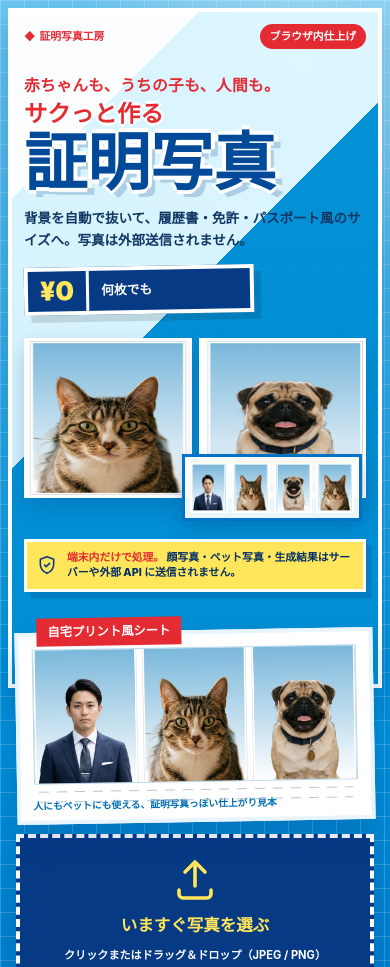
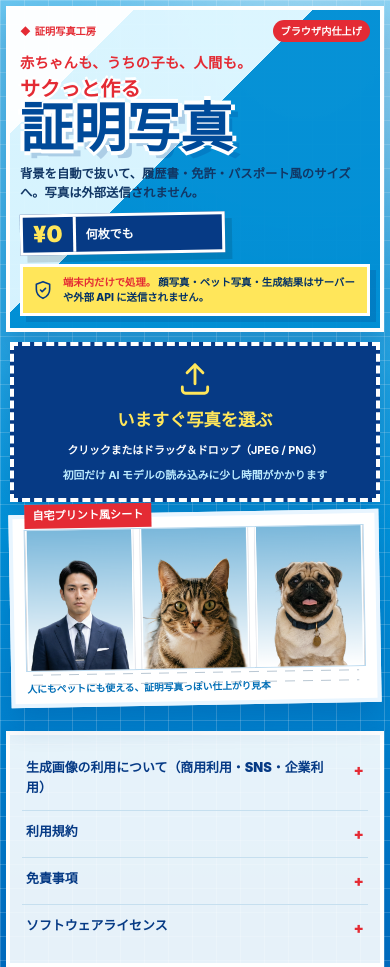
Before and after one commit to nyanko3141592/Local-IdPhotoMaker, a website built with Vite: page index.html in a window 390 px wide. Shown: the top 967 px of the page. Built offline with nearby package versions, Linux system fonts and the light colour scheme.

Commit message:
スマホ表示を最適化

```diff
--- a/src/main.ts
+++ b/src/main.ts
@@ -122,7 +122,8 @@ loading.hidden = true;
 function setCanvasSize() {
   canvas.width = state.aspect.w * PREVIEW_PX_PER_MM;
   canvas.height = state.aspect.h * PREVIEW_PX_PER_MM;
-  const maxH = Math.min(480, window.innerHeight * 0.6);
+  const isMobile = window.matchMedia("(max-width: 640px)").matches;
+  const maxH = isMobile ? Math.min(360, window.innerHeight * 0.44) : Math.min(480, window.innerHeight * 0.6);
   const scale = Math.min(1, maxH / canvas.height);
   canvas.style.width = `${canvas.width * scale}px`;
   canvas.style.height = `${canvas.height * scale}px`;
--- a/src/style.css
+++ b/src/style.css
@@ -723,66 +723,80 @@ footer p { margin: 4px 0; }
 
 @media (max-width: 640px) {
   main {
-    width: min(100% - 16px, 1120px);
-    padding-top: 8px;
+    width: min(100% - 12px, 1120px);
+    padding-top: 6px;
   }
 
   header {
     border-width: 4px;
-    padding: 12px 12px 92px;
+    padding: 10px 10px 12px;
   }
 
-  .brand-strip { font-size: .72rem; }
-  .kicker { font-size: 1.05rem; }
-  h1 { font-size: clamp(3rem, 17vw, 4.2rem); }
-  h1 span { font-size: 1.55rem; }
-  .sub { font-size: .9rem; }
+  .brand-strip { font-size: .68rem; }
+  .brand-strip span:last-child { padding: 3px 8px; }
+  .hero-grid {
+    gap: 10px;
+    margin-top: 10px;
+  }
+  .hero-copy { padding-top: 0; }
+  .kicker { font-size: .95rem; }
+  h1 { font-size: clamp(2.55rem, 14.5vw, 3.55rem); }
+  h1 span {
+    margin-bottom: 5px;
+    font-size: 1.34rem;
+  }
+  .sub {
+    margin-top: 12px;
+    font-size: .82rem;
+    line-height: 1.55;
+  }
 
   .price-burst {
-    width: 230px;
-    margin-top: 14px;
+    width: 205px;
+    margin-top: 11px;
+    border-width: 3px;
   }
 
-  .price-burst strong { font-size: 1.75rem; }
-  .price-burst span { font-size: .85rem; }
+  .price-burst strong {
+    padding: 6px 10px;
+    font-size: 1.52rem;
+  }
+  .price-burst span {
+    padding: 7px 10px;
+    font-size: .8rem;
+  }
 
   .hero-visual {
-    grid-template-columns: 1fr 1fr;
-    gap: 7px;
-    min-height: 185px;
-  }
-
-  .portrait { border-width: 3px; }
-  .portrait-main,
-  .portrait-side { height: 160px; }
-
-  .mini-row {
-    grid-template-columns: repeat(4, 38px);
-    gap: 4px;
-    padding: 5px;
-    right: 4px;
-    bottom: 2px;
+    display: none;
   }
 
   .privacy-banner {
-    margin-top: 16px;
+    margin-top: 10px;
     padding: 8px 10px;
-    font-size: .72rem;
+    font-size: .69rem;
     line-height: 1.45;
   }
 
   .shield { width: 20px; height: 20px; }
 
   #upload-section {
-    margin-top: -58px;
-    padding: 0 8px;
-    gap: 12px;
+    margin-top: 10px;
+    padding: 0 4px;
+    gap: 10px;
   }
 
   .sample {
-    padding: 13px 13px 36px;
+    order: 2;
+    padding: 11px 11px 32px;
     border-width: 4px;
     transform: rotate(-1deg);
+  }
+
+  .sheet-label {
+    top: -14px;
+    left: 12px;
+    padding: 3px 8px;
+    font-size: .74rem;
   }
 
   .sample figcaption {
@@ -792,20 +806,22 @@ footer p { margin: 4px 0; }
   }
 
   .drop {
-    min-height: 170px;
-    padding: 18px;
+    order: 1;
+    min-height: 124px;
+    padding: 14px;
     border-width: 4px;
   }
 
-  .drop-title { font-size: 1.1rem; }
+  .drop-icon { width: 38px; height: 38px; }
+  .drop-title { font-size: 1.15rem; }
   .drop-sub,
-  .drop-note { font-size: .74rem; }
+  .drop-note { font-size: .72rem; }
 
   #editor { gap: 12px; }
   .panel { border-width: 3px; }
   .panel-header { padding: 8px 10px; }
   .panel-body { padding: 11px; }
-  .canvas-wrap { min-height: 280px; padding: 14px; }
+  .canvas-wrap { min-height: 260px; padding: 10px; }
   .swatches { gap: 5px; }
   .btn-row { gap: 6px; }
   .btn { min-height: 40px; padding: 8px; font-size: .8rem; }
```
